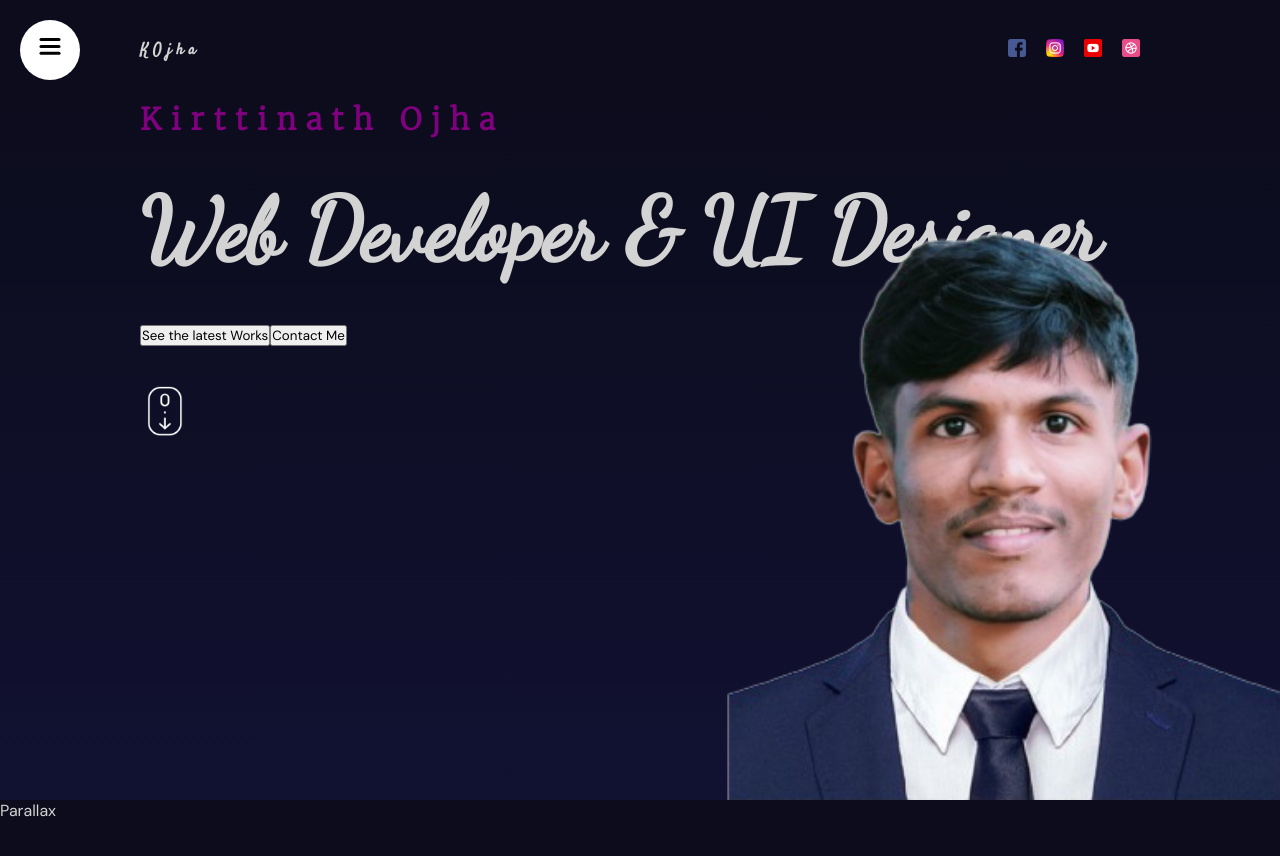
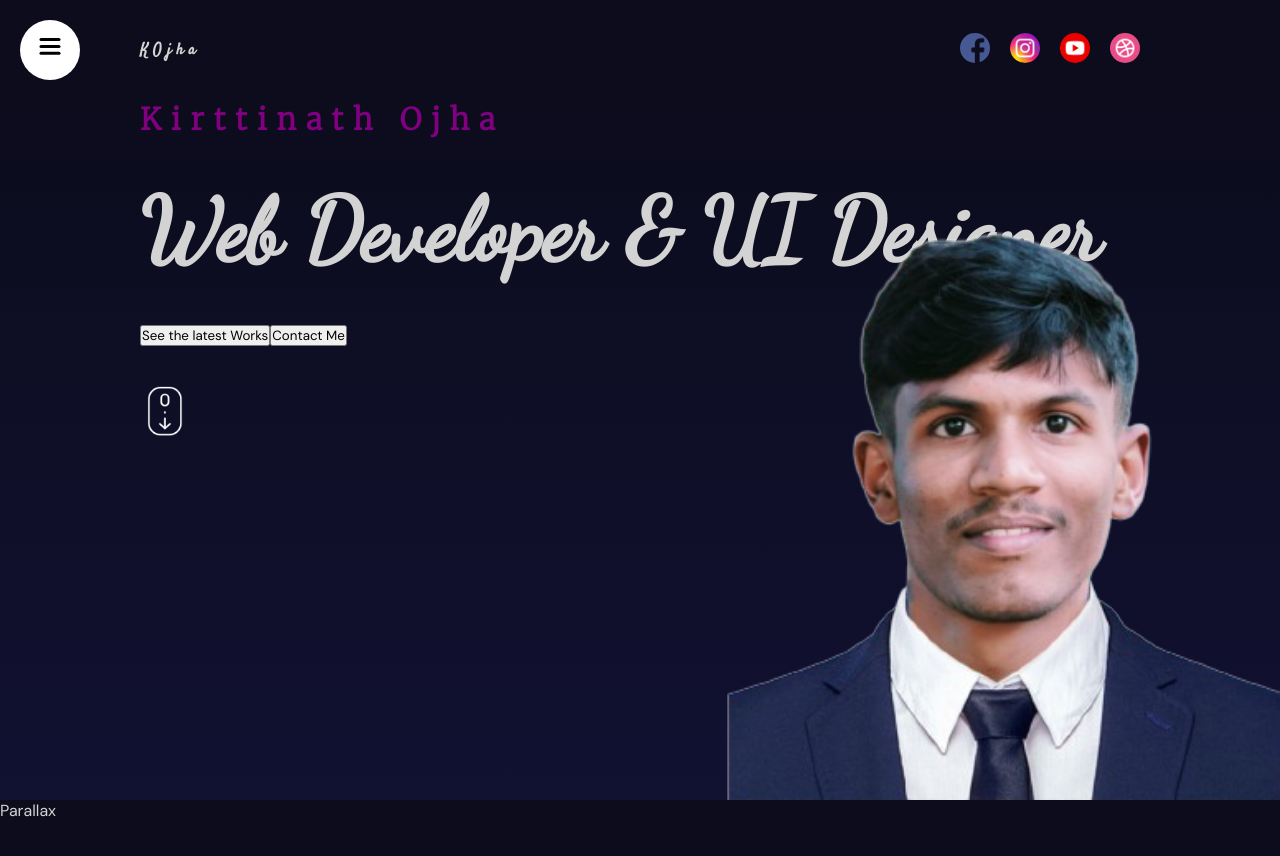
Before and after one commit to Kirttinath/portfolio-app, a React (Vite) app: page / in a window 1280 px wide. Shown: the top 856 px of the page. Built offline with nearby package versions, Linux system fonts and the light colour scheme.

Commit message:
Update navbar logo size and shape

```diff
--- a/src/Components/Navbar/Navbar.scss
+++ b/src/Components/Navbar/Navbar.scss
@@ -23,8 +23,9 @@
             gap: 20px;
 
             img {
-                width: 18px;
-                height: 18px;
+                border-radius: 60px;
+                width: 30px;
+                height: 30px;
             }
         }
     }
```
